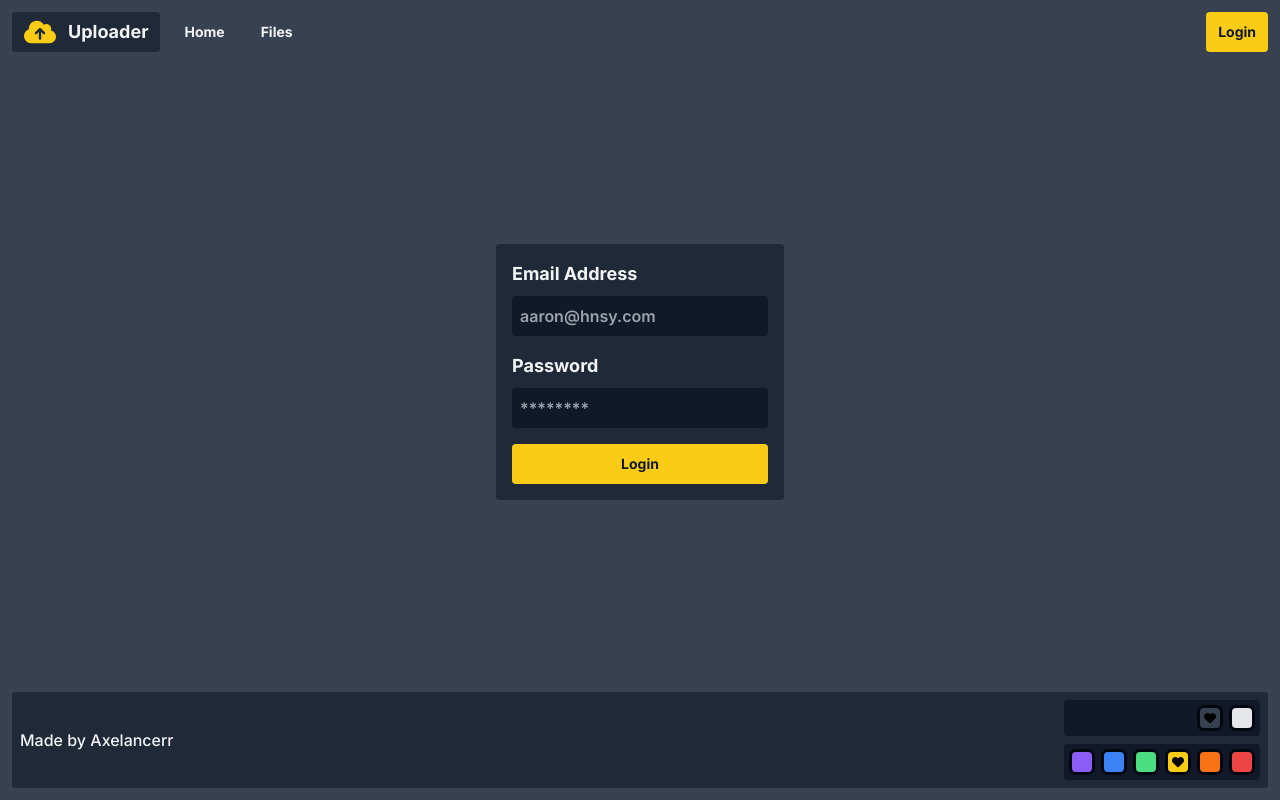
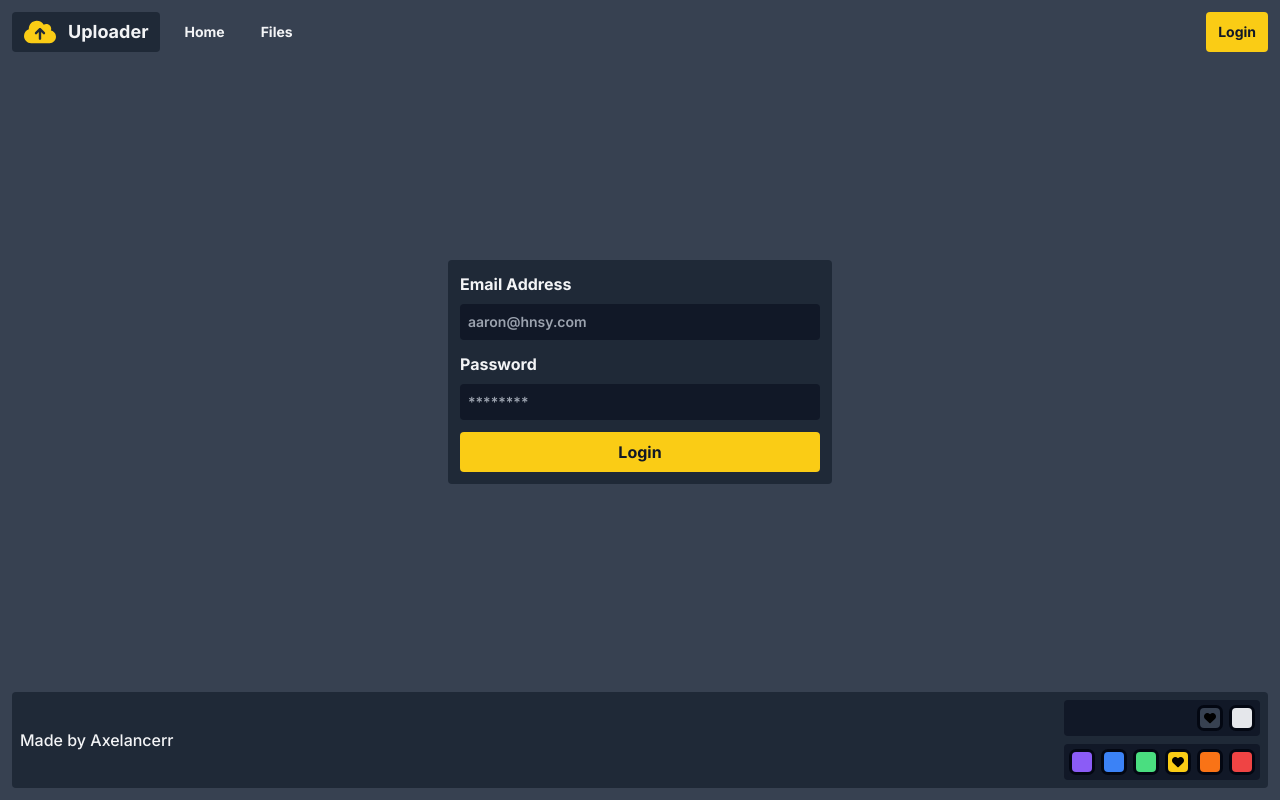
Before and after one commit to aaronhnsy/uploader, a Next.js app in the folder frontend/: page /login in a window 1280 px wide. Built offline with nearby package versions, Linux system fonts and the light colour scheme.

Commit message:
change login form text sizing

```diff
--- a/frontend/src/app/login/page.tsx
+++ b/frontend/src/app/login/page.tsx
@@ -5,33 +5,32 @@ export default function Page() {
         <div className={clsx("flex-1", "flex", "items-center", "justify-center")}>
             <form className={clsx(
                 "flex", "flex-col", "grow",
-                "p-4", "max-w-72", "space-y-4",
+                "p-3", "max-w-96", "space-y-3",
                 "bg-colour-primary", "rounded",
             )}>
                 <div className={clsx("flex", "flex-col", "space-y-2")}>
-                    <label className={clsx("font-bold", "text-lg", "text-gray-100")} htmlFor="email">
+                    <label className={clsx("font-bold", "text-md", "text-gray-100")} htmlFor="email">
                         Email Address
                     </label>
                     <input className={clsx(
                         "p-2",
-                        "font-semibold", "text-md", "text-gray-100",
+                        "font-semibold", "text-sm", "text-gray-100",
                         "bg-colour-secondary", "rounded",
                     )} id="email" type="email" placeholder="aaron@hnsy.com"/>
                 </div>
                 <div className={clsx("flex", "flex-col", "space-y-2")}>
-                    <label className={clsx("font-bold", "text-lg", "text-gray-100")} htmlFor="password">
+                    <label className={clsx("font-bold", "text-md", "text-gray-100")} htmlFor="password">
                         Password
                     </label>
                     <input className={clsx(
                         "p-2",
-                        "font-semibold", "text-md", "text-gray-100",
+                        "font-semibold", "text-sm", "text-gray-100",
                         "bg-colour-secondary", "rounded",
                     )} id="password" type="password" placeholder="********"/>
                 </div>
                 <button className={clsx(
                     "c-button", "h-10",
-                    "font-bold", "text-sm",
-                    "text-gray-900", "hover:text-gray-950",
+                    "font-bold", "text-md", "text-gray-900", "hover:text-gray-950",
                     "bg-colour-accent-primary", "hover:bg-colour-accent-secondary",
                     "u-ring-primary", "u-transition",
                 )} type="submit">Login
--- a/frontend/src/components/navbar/navbar.tsx
+++ b/frontend/src/components/navbar/navbar.tsx
@@ -11,8 +11,7 @@ export function Navbar() {
                   className={clsx(
                       "c-button", "h-10",
                       "px-3", "space-x-3", "mr-3",
-                      "font-bold", "text-lg",
-                      "text-gray-100", "hover:text-gray-300",
+                      "font-bold", "text-lg", "text-gray-100", "hover:text-gray-300",
                       "bg-colour-primary", "hover:bg-colour-secondary",
                       "fill-colour-accent-primary", "hover:fill-colour-accent-secondary",
                       "u-ring-accent", "u-transition",
@@ -25,8 +24,7 @@ export function Navbar() {
                   className={clsx(
                       "c-button", "h-10",
                       "px-3", "sm:order-1",
-                      "font-bold", "text-sm",
-                      "text-gray-900", "hover:text-gray-950",
+                      "font-bold", "text-sm", "text-gray-900", "hover:text-gray-950",
                       "bg-colour-accent-primary", "hover:bg-colour-accent-secondary",
                       "u-ring-primary", "u-transition",
                   )}>
```
